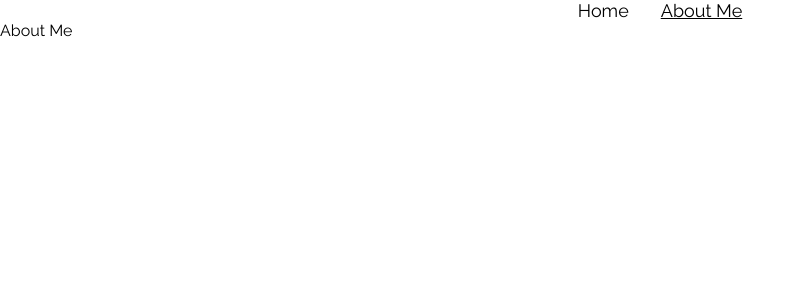
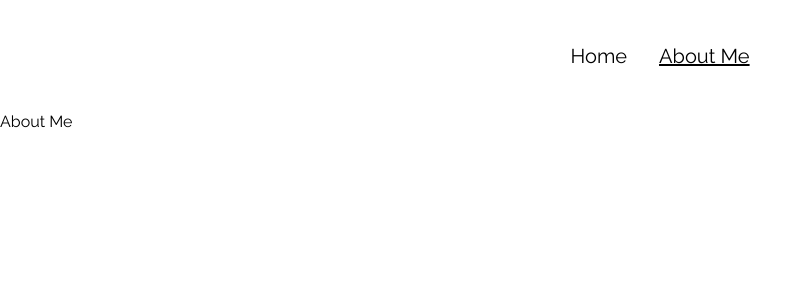
Before and after one commit to MatheusTrindade5201/my-blog, a React (Vite) app: page /aboutMe in a window 1280 px wide. Shown: the top 300 px of the page, without its empty margins (0-812 px from the left). Built offline with nearby package versions, Linux system fonts and the light colour scheme.

Commit message:
feat: adding missing styles in the header component

```diff
--- a/src/components/header/MenuLink/style.js
+++ b/src/components/header/MenuLink/style.js
@@ -6,12 +6,17 @@ export const MenuLinkWrapper = styled.li`
     .link{
         color: black;
         text-decoration: none;
-        font-size: 18px
+        font-size: 20px;
+        transition: .2s
     }
 
     .active{
         text-decoration: underline;
     }
 
+    .link:hover{
+        text-decoration: underline;
+    }
+
 
 `
--- a/src/components/header/style.js
+++ b/src/components/header/style.js
@@ -3,9 +3,9 @@ import styled from "styled-components";
 export const HeaderWrapper = styled.header`
     display: flex;
     justify-content: center;
+    margin: 44px 0;
 
     *{
-        text-decoration: none
     }
 
     ul{
```
